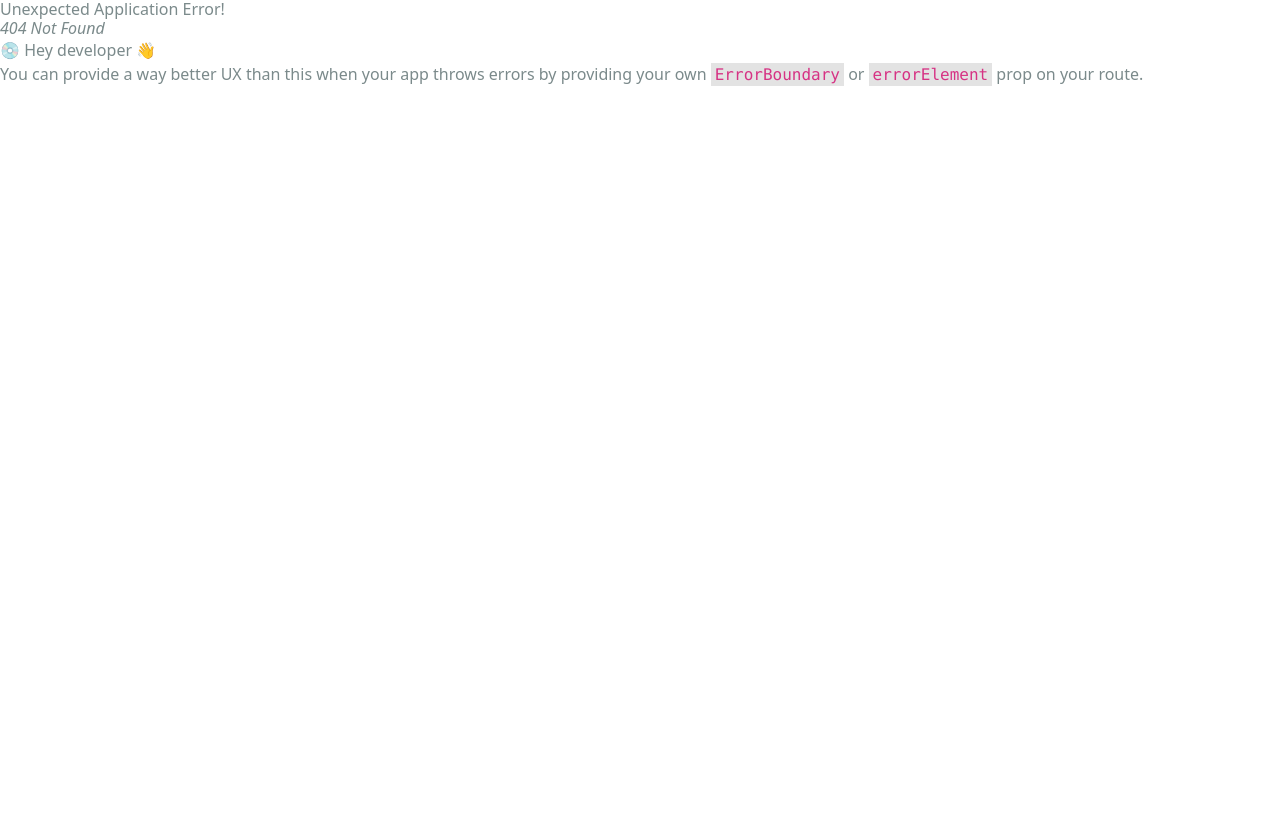
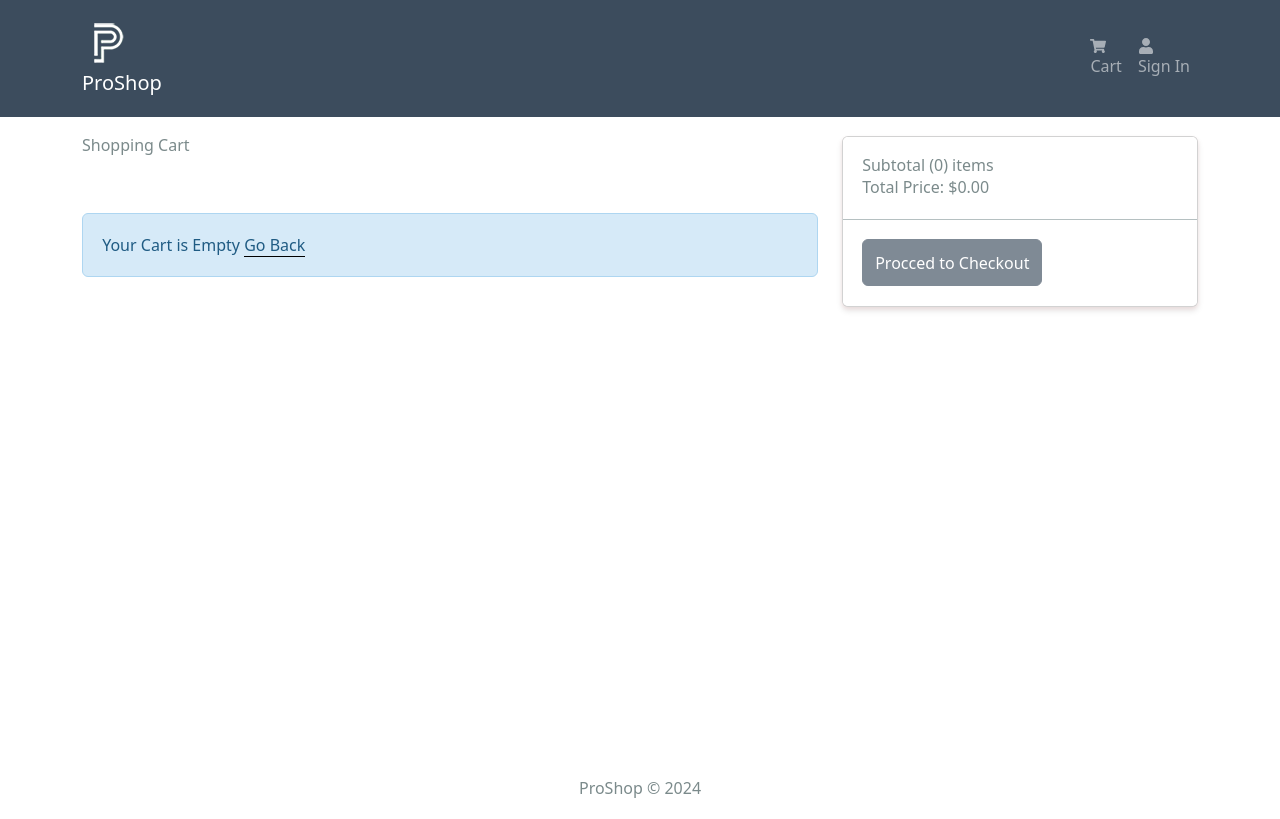
Before and after one commit to omerfaruksaribal/mern-proshop, a React (Create React App) app in the folder frontend/: page /cart in a window 1280 px wide. Before the commit this address had no page. Built offline with nearby package versions, Linux system fonts and the light colour scheme.

Commit message:
Cart Page Added

```diff
--- a/frontend/src/index.js
+++ b/frontend/src/index.js
@@ -16,12 +16,14 @@
 import reportWebVitals from './reportWebVitals.js';
 import HomeScreen from './screens/HomeScreen';
 import ProductScreen from './screens/ProductScreen';
+import CartScreen from './screens/CartScreen.jsx';
 
 const router = createBrowserRouter(
   createRoutesFromElements(
     <Route path="/" element={<App />}>
       <Route index={true} path="/" element={<HomeScreen />} />
       <Route path="/product/:id" element={<ProductScreen />} />
+      <Route path="/cart" element={<CartScreen />} />
     </Route>
   )
 );
--- /dev/null
+++ b/frontend/src/screens/CartScreen.jsx
@@ -0,0 +1,107 @@
+import React, { useState } from 'react';
+import { Link, useNavigate } from 'react-router-dom';
+import { useDispatch, useSelector } from 'react-redux';
+import {
+  Row,
+  Col,
+  ListGroup,
+  Image,
+  Form,
+  Button,
+  Card,
+} from 'react-bootstrap';
+import { FaTrash } from 'react-icons/fa';
+
+import Message from '../components/Message';
+import { addToCart } from '../slices/cartSlice';
+
+const CartScreen = () => {
+  const navigate = useNavigate();
+  const dispatch = useDispatch();
+
+  const cart = useSelector((state) => state.cart);
+  const { cartItems } = cart;
+
+  const addToCartHandler = async (product, qty) => {
+    dispatch(addToCart({ ...product, qty }));
+  };
+
+  return (
+    <Row>
+      <Col md={8}>
+        <h1 className="mb-5">Shopping Cart</h1>
+        {cartItems.length === 0 ? (
+          <Message>
+            Your Cart is Empty{' '}
+            <Link to="/" className="border-b border-b-black">
+              Go Back
+            </Link>
+          </Message>
+        ) : (
+          <ListGroup variant="flush">
+            {cartItems.map((item) => (
+              <ListGroup.Item key={item._id}>
+                <Row>
+                  <Col md={2}>
+                    <Image src={item.image} alt={item.name} fluid rounded />
+                  </Col>
+                  <Col md={3}>
+                    <Link to={`/product/${item._id}`}>{item.name}</Link>
+                  </Col>
+                  <Col md={2}>${item.price}</Col>
+                  <Col md={2}>
+                    <Form.Control
+                      as="select"
+                      value={item.qty}
+                      onChange={(e) =>
+                        addToCartHandler(item, Number(e.target.value))
+                      }
+                    >
+                      {[...Array(item.countInStock).keys()].map((x) => (
+                        <option key={x + 1} value={x + 1}>
+                          {x + 1}
+                        </option>
+                      ))}
+                    </Form.Control>
+                  </Col>
+                  <Col md={2}>
+                    <Button type="button" variant="light">
+                      <FaTrash />
+                    </Button>
+                  </Col>
+                </Row>
+              </ListGroup.Item>
+            ))}
+          </ListGroup>
+        )}
+      </Col>
+      <Col md={4}>
+        <Card>
+          <ListGroup variant="flush">
+            <ListGroup.Item>
+              <h2>
+                Subtotal ({cartItems.reduce((acc, item) => acc + item.qty, 0)})
+                items
+              </h2>
+              Total Price: $
+              {cartItems
+                .reduce((acc, item) => acc + item.qty * item.price, 0)
+                .toFixed(2)}
+            </ListGroup.Item>
+            <ListGroup.Item>
+              <Button
+                type="button"
+                className="btn-block"
+                disabled={cartItems.length === 0}
+              >
+                Procced to Checkout
+              </Button>
+            </ListGroup.Item>
+          </ListGroup>
+        </Card>
+      </Col>
+    </Row>
+  );
+};
+
+export default CartScreen;
```
